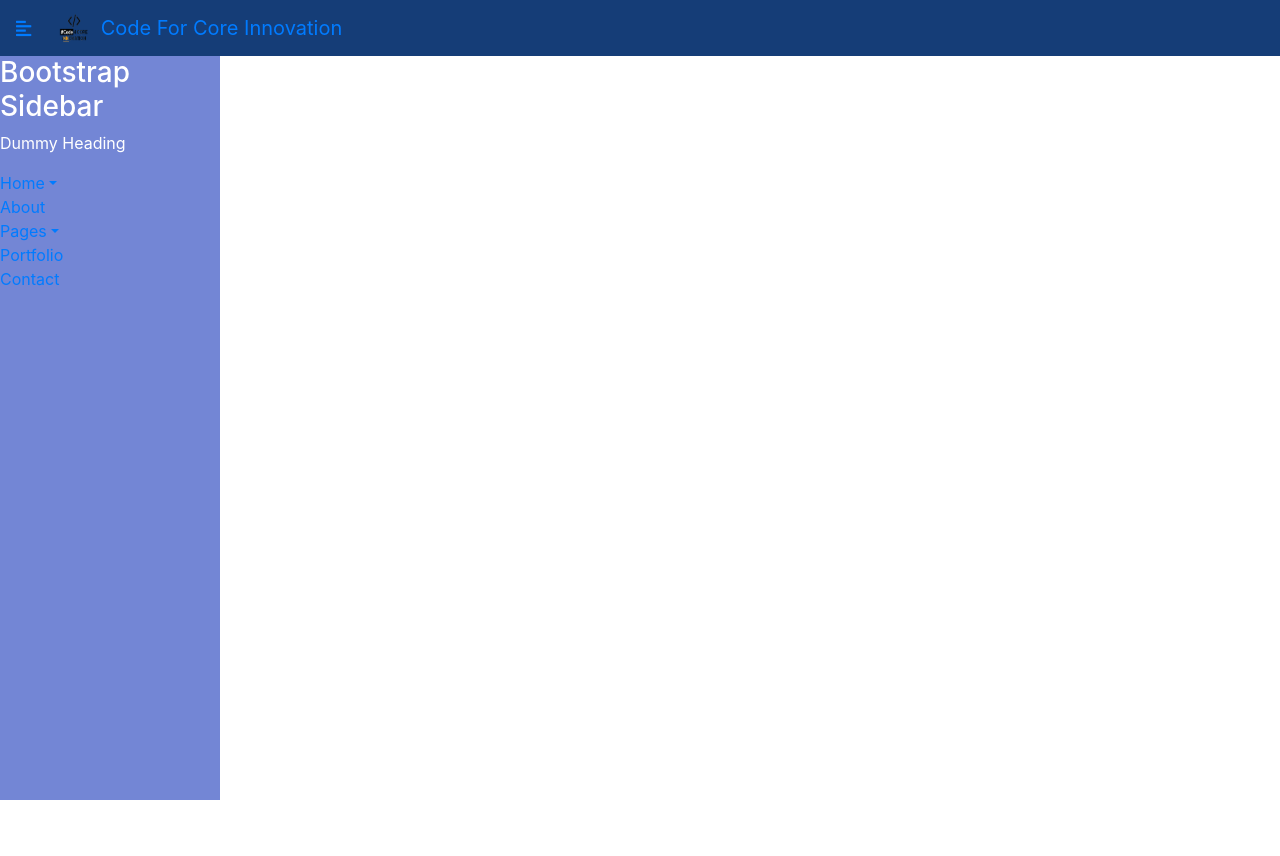
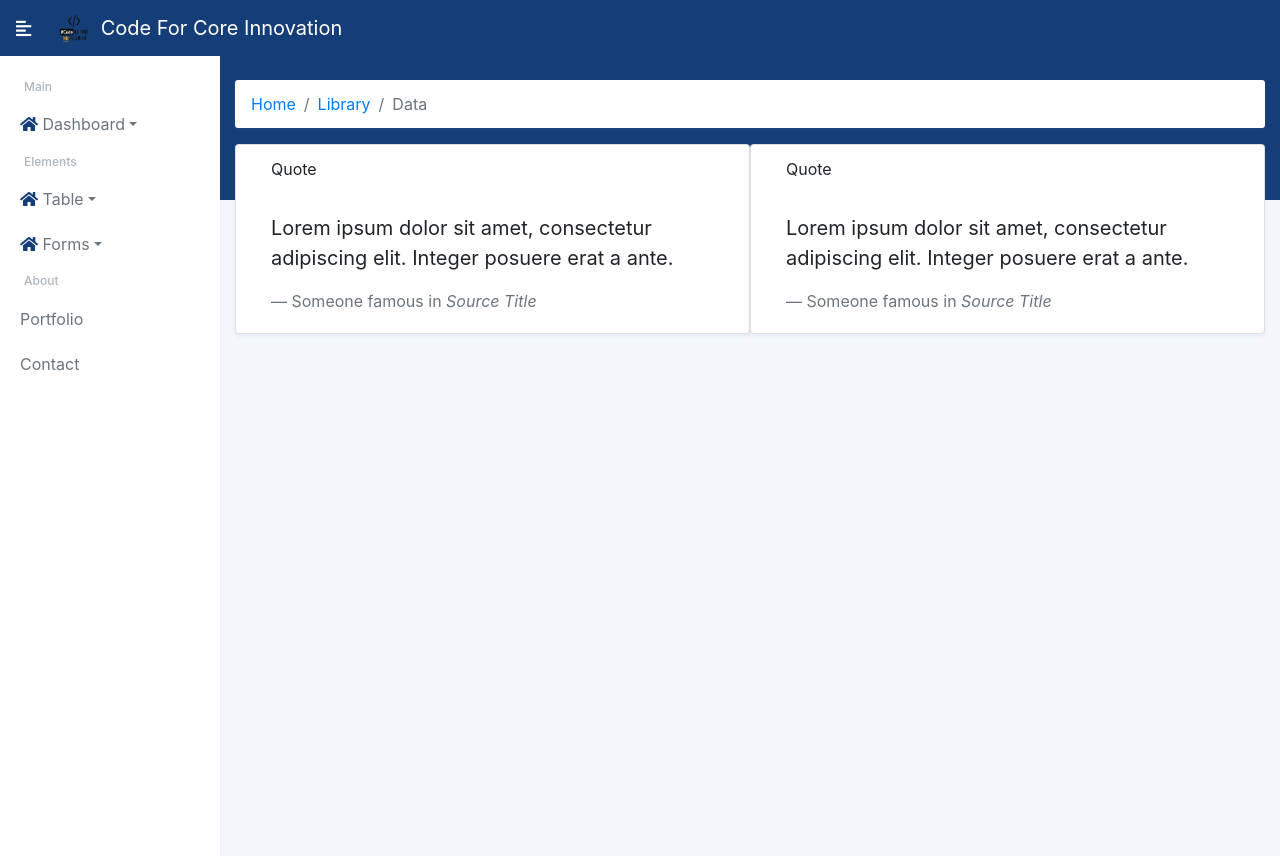
Before and after one commit to aadarshachapagain/Django_boiler_plate, a Django app: page /dashboard/ in a window 1280 px wide. Before the commit the page ends 800 px from the top, so only its background shows below. Run offline with Django 3.2, Linux system fonts and the light colour scheme; some libraries are stand-ins or nearby versions.

Commit message:
side bar update

```diff
--- a/default_django_project/templates/default_django_project/base.html
+++ b/default_django_project/templates/default_django_project/base.html
@@ -10,15 +10,19 @@
     {% block extrastyle %}{% endblock %}
     {% block extrahead %}{% endblock %}
 </head>
-<body>
+<body class="primary-background">
+<div class="secondary-background"></div>
 {% block header %}
     {% include 'base_site/header.html' %}
 {% endblock %}
-
+<div class="wrapper">
     {% block side_navigation %}
     {% endblock %}
-
+    <div id="content">
+        <div class="container-fluid">
             {% block breadcrumbs %}
+                <br>
+                {% include 'base_site/breadcrumbs.html' %}
             {% endblock %}
 
             {% block messages %}
@@ -26,7 +30,9 @@
 
             {% block content %}
             {% endblock %}
-
+        </div>
+    </div>
+</div>
 {% block footer %}
 {% endblock %}
 
--- a/responsive_form/templates/base_site/base_css.html
+++ b/responsive_form/templates/base_site/base_css.html
@@ -7,3 +7,6 @@
 
 <link rel="stylesheet" href="{% static 'responsive_form/css/sidebar.css' %}">
 <link rel="stylesheet" href="{% static 'responsive_form/css/header.css' %}">
+<link rel="stylesheet" href="{% static 'responsive_form/css/breadcrumbs.css' %}">
+<link rel="stylesheet" href="{% static 'responsive_form/css/base.css' %}">
+<link rel="stylesheet" href="{% static 'responsive_form/css/card.css' %}">
--- a/responsive_form/templates/base_site/breadcrumbs.html
+++ b/responsive_form/templates/base_site/breadcrumbs.html
@@ -1,10 +1,7 @@
-<!DOCTYPE html>
-<html lang="en">
-<head>
-    <meta charset="UTF-8">
-    <title>Title</title>
-</head>
-<body>
-
-</body>
-</html>
+{#<nav aria-label="breadcrumb">#}
+    <ol class="breadcrumb nav-breadcrumb">
+        <li class="breadcrumb-item"><a href="#">Home</a></li>
+        <li class="breadcrumb-item"><a href="#">Library</a></li>
+        <li class="breadcrumb-item active" aria-current="page">Data</li>
+    </ol>
+{#</nav>#}
--- a/responsive_form/templates/base_site/header.html
+++ b/responsive_form/templates/base_site/header.html
@@ -1,7 +1,7 @@
 {% load static %}
 <!-- Image and text -->
 <nav class="navbar navbar-expand-lg nav-color">
-    <a class="navbar-brand" href="#">
+    <a  class="navbar-brand" href="#">
         <i class="fas fa-align-left fa-sm" id="sidebarCollapse"></i> &nbsp &nbsp
         <img src="{% static 'responsive_form/img/logo.png' %}" width="30" height="30"
              class="d-inline-block align-top" alt="logo">&nbsp
--- a/responsive_form/templates/base_site/side_navigation.html
+++ b/responsive_form/templates/base_site/side_navigation.html
@@ -1,51 +1,66 @@
 {#https://bootstrapious.com/p/bootstrap-sidebar#}
-<div class="wrapper">
+
 <!-- Sidebar -->
 <nav id="sidebar">
-        <div class="sidebar-header">
-            <h3>Bootstrap Sidebar</h3>
-        </div>
+    {#        <div class="sidebar-header">#}
+    {#            <h3>Bootstrap Sidebar</h3>#}
+    {#        </div>#}
 
-        <ul class="list-unstyled components">
-            <p>Dummy Heading</p>
-            <li class="active">
-                <a href="#homeSubmenu" data-toggle="collapse" aria-expanded="false" class="dropdown-toggle">Home</a>
-                <ul class="collapse list-unstyled" id="homeSubmenu">
-                    <li>
+    <ul class="ul-sidebar">
+        <li class="sidebar-header">Main</li>
+        <li class="sidebar-item">
+            <a href="#homeSubmenu" data-toggle="collapse" aria-expanded="false" class="dropdown-toggle">
+                <i class="fa fa-home" aria-hidden="true"></i> Dashboard</a>
+        </li>
+        <ul class="sidebar-dropdown  collapse list-unstyled" id="homeSubmenu">
+                <li class="sidebar-sub-item">
                     <a href="#">Home 1</a>
                 </li>
-                    <li>
+                <li class="sidebar-sub-item">
                     <a href="#">Home 2</a>
                 </li>
-                    <li>
+                <li class="sidebar-sub-item">
                     <a href="#">Home 3</a>
                 </li>
             </ul>
+        <li class="sidebar-header">Elements</li>
+        <li class="sidebar-item">
+            <a href="#pageSubmenu" data-toggle="collapse" aria-expanded="false" class="dropdown-toggle">
+                <i class="fa fa-home" aria-hidden="true"></i> Table</a>
         </li>
-            <li>
-                <a href="#">About</a>
+        <ul class="sidebar-dropdown list-unstyled collapse" id="pageSubmenu">
+            <li class="sidebar-sub-item">
+                <a href="#">Table 1</a>
             </li>
-            <li>
-                <a href="#pageSubmenu" data-toggle="collapse" aria-expanded="false" class="dropdown-toggle">Pages</a>
-                <ul class="collapse list-unstyled" id="pageSubmenu">
-                    <li>
-                        <a href="#">Page 1</a>
+            <li class="sidebar-sub-item">
+                <a href="#">Table 2</a>
             </li>
-                    <li>
-                        <a href="#">Page 2</a>
-                    </li>
-                    <li>
-                        <a href="#">Page 3</a>
+            <li class="sidebar-sub-item">
+                <a href="#">Table 3</a>
             </li>
         </ul>
+
+        <li class="sidebar-item">
+            <a href="#FormCRUD" data-toggle="collapse" aria-expanded="false" class="dropdown-toggle">
+                <i class="fa fa-home" aria-hidden="true"></i> Forms</a>
         </li>
-            <li>
+        <ul class="sidebar-dropdown list-unstyled collapse" id="FormCRUD">
+            <li class="sidebar-sub-item">
+                <a href="#">Create</a>
+            </li>
+            <li class="sidebar-sub-item">
+                <a href="#">List</a>
+            </li>
+            <li class="sidebar-sub-item">
+                <a href="#">Delete</a>
+            </li>
+        </ul>
+        <li class="sidebar-header">About</li>
+        <li class="sidebar-item">
             <a href="#">Portfolio</a>
         </li>
-            <li>
+        <li class="sidebar-item">
             <a href="#">Contact</a>
         </li>
     </ul>
-
 </nav>
-</div>
--- a/responsive_form/templates/dashboard/dashboard.html
+++ b/responsive_form/templates/dashboard/dashboard.html
@@ -2,3 +2,37 @@
 {% block side_navigation %}
     {% include 'base_site/side_navigation.html' %}
 {% endblock %}
+{% block content %}
+    <div class="container">
+        <div class="row">
+            <div class="card col-sm">
+                <div class="card-header">
+                    Quote
+                </div>
+                <div class="card-body">
+                    <blockquote class="blockquote mb-0">
+                        <p>Lorem ipsum dolor sit amet, consectetur adipiscing elit. Integer posuere erat a ante.</p>
+                        <footer class="blockquote-footer">Someone famous in <cite title="Source Title">Source
+                            Title</cite>
+                        </footer>
+                    </blockquote>
+                </div>
+            </div>
+
+            <div class="card col-sm">
+                <div class="card-header">
+                    Quote
+                </div>
+                <div class="card-body">
+                    <blockquote class="blockquote mb-0">
+                        <p>Lorem ipsum dolor sit amet, consectetur adipiscing elit. Integer posuere erat a ante.</p>
+                        <footer class="blockquote-footer">Someone famous in <cite title="Source Title">Source
+                            Title</cite>
+                        </footer>
+                    </blockquote>
+                </div>
+            </div>
+        </div>
+    </div>
+
+{% endblock %}
--- /dev/null
+++ b/static/responsive_form/css/base.css
@@ -0,0 +1,27 @@
+.wrapper {
+    display: flex;
+    width: 100%;
+    align-items: stretch;
+}
+
+#content {
+    width: 100%;
+}
+.primary-background{
+    background-color: #f4f7fc;
+}
+.secondary-background {
+    background-color: #153d77;
+    width: 100%;
+    height: 200px;
+    position: fixed;
+}
+/*a{*/
+/*    text-decoration: none;*/
+/*    color: white;*/
+/*}*/
+@media (max-width: 768px){
+    #content{
+        position: fixed;
+    }
+}
--- /dev/null
+++ b/static/responsive_form/css/breadcrumbs.css
@@ -0,0 +1,13 @@
+.nav-breadcrumb {
+    width: 100%;
+!important;
+    border: 0 solid rgba(0, 0, 0, .125);
+    border-radius: .2rem;
+    position: relative;
+    /*box-shadow: 2px 2px 22px grey; !important;*/
+    box-shadow: 0 2px 4px rgba(126, 142, 177, .12);
+    height: 100%;
+!important;
+    background-color: #fff;
+    opacity: 100%; !important;
+}
--- /dev/null
+++ b/static/responsive_form/css/card.css
@@ -0,0 +1,14 @@
+.card {
+    box-shadow: 0 2px 4px rgba(126, 142, 177, .12);
+    float: left;
+
+}
+
+.card-header {
+    background-color: #fff;
+    border-bottom: none;
+}
+
+.card-body {
+    background-color: #fff;
+}
--- a/static/responsive_form/css/header.css
+++ b/static/responsive_form/css/header.css
@@ -1,4 +1,17 @@
 .nav-color{
-    background-color: #153d77;
-    color: inherit;
+    /*background-color: #153d77; !important;*/
+    opacity: 100%;
 }
+
+.navbar-brand{
+    color: #fff;
+}
+
+.navbar-brand:hover{
+    text-decoration: none;
+    color: #fff;
+}
+
+/*.full-width{*/
+/*    width: 100%;*/
+/*}*/
--- a/static/responsive_form/css/sidebar.css
+++ b/static/responsive_form/css/sidebar.css
@@ -1,21 +1,21 @@
-.wrapper {
-    display: flex;
-    width: 100%;
-}
 
 #sidebar {
-    width: 220px;
-    position: fixed;
+    min-width: 220px;
+    max-width: 220px;
+    /*position: fixed;*/
     left: 0;
     height: 100vh;
     z-index: 999;
-    background: #7386D5;
-    color: #fff;
+    background: #fff;
+    color: black;
+    /*color: #153d77;*/
     transition: all 0.3s;
+    /*box-shadow: 2px 2px 22px grey;*/
+    box-shadow: 0 2px 4px rgba(126, 142, 177, .12);
 }
 
 #sidebar.active {
-    margin-left: -250px;
+    margin-left: -220px;
 }
 
 @media (max-width: 768px) {
@@ -24,9 +24,10 @@
        collapsing in on toggle button click with removal of
        the vertical rotation.   */
     #sidebar {
-        margin-left: -250px;
+        margin-left: -220px;
         transform: rotateY(100deg);
     }
+
     #sidebar.active {
         margin-left: 0;
         transform: none;
@@ -48,13 +49,61 @@
     #sidebarCollapse.active span {
         margin: 0 auto;
     }
+
     #sidebarCollapse.active span:first-of-type {
         transform: rotate(45deg) translate(2px, 2px);
     }
+
     #sidebarCollapse.active span:nth-of-type(2) {
         opacity: 0;
     }
+
     #sidebarCollapse.active span:last-of-type {
         transform: rotate(-45deg) translate(1px, -1px);
     }
 }
+
+
+.ul-sidebar {
+    margin-top: 1rem;
+    /*margin-left: -2rem;*/
+    list-style-type: none;
+    padding-inline-start: 0px;
+    color: #6c757d;
+}
+
+.ul-sidebar i{
+    color:#153d77;
+}
+
+.ul-sidebar a{
+    text-decoration: none;
+    color: inherit;
+}
+
+.ul-sidebar a:hover{
+    font-weight: bold;
+    color: #153d77;
+}
+
+.sidebar-header {
+    color: #adb5bd;
+    font-size: 0.75rem;
+    font-weight: 500;
+    padding: .375rem 1.5rem;
+}
+
+.sidebar-dropdown {
+    padding-inline-start: 0px;
+}
+
+.sidebar-item {
+    margin: 0rem .5rem;
+    padding: .65rem .75rem;
+}
+
+.sidebar-sub-item {
+    font-size: 90%;
+    margin: 0rem .5rem;
+    padding: .35rem 1.5rem .35rem 2.75rem
+}
```
Also changed, not shown: db.sqlite3. Lines whose indentation alone changed are shown as unchanged.
